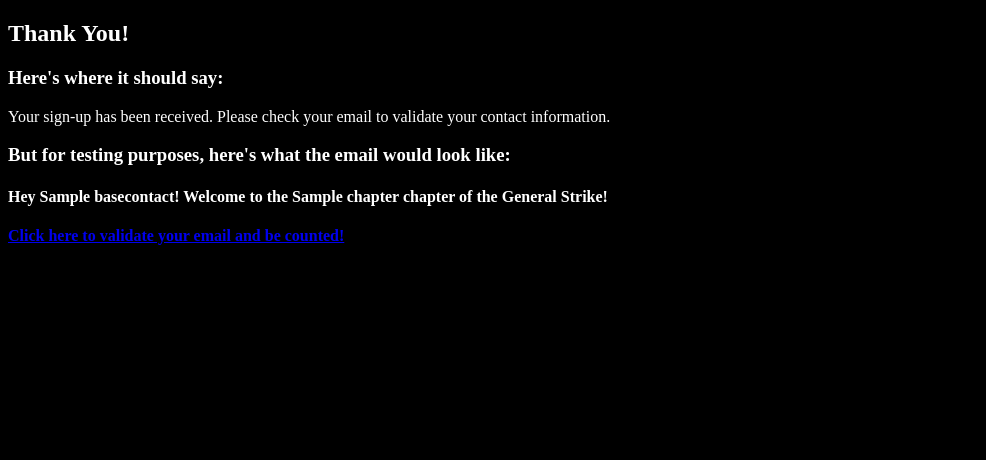
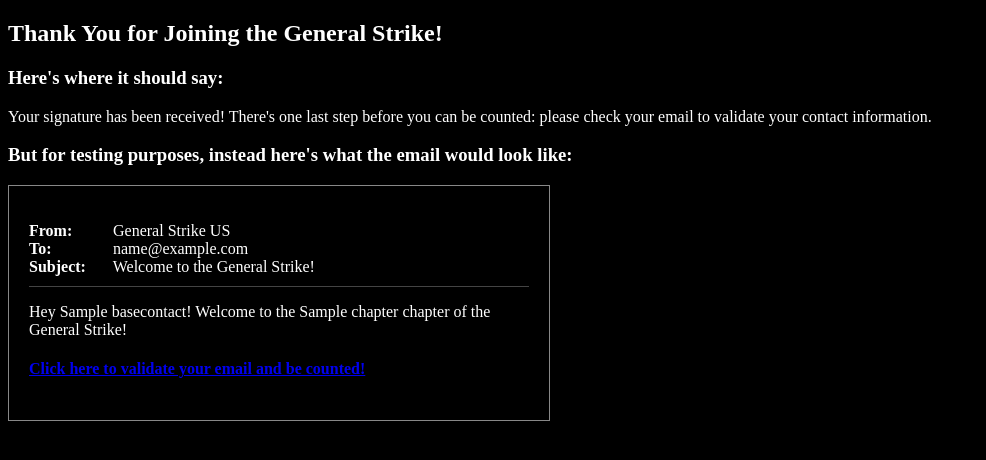
Before and after one commit to GS-US/strikecard-backend, a Django app: page /contacts/contact/1/ in a window 1280 px wide. Shown: the part 89-549 px from the top of the page, without its empty margins (0-986 px from the left). Run offline with Django 5.2, Linux system fonts and the light colour scheme; tables that the repository leaves empty hold one stand-in row (values such as "Sample post"); parts of the project's set-up code (start-up, migrations or seed data) failed here and were passed over.

Commit message:
much fancier fake email,

```diff
--- a/starfish/contacts/templates/contacts/pendingcontact_detail.html
+++ b/starfish/contacts/templates/contacts/pendingcontact_detail.html
@@ -1,10 +1,14 @@
 {% extends 'base.html' %}
 
 {% block content %}
-<h2>Thank You!</h2>
+<h2>Thank You for Joining the General Strike!</h2>
 <h3>Here's where it <strong>should</strong> say:</h3>
-<p>Your sign-up has been received. Please check your email to validate your contact information.</p>
-<h3>But for testing purposes, here's what the email would look like:</h3>
-<h4>Hey {{ object.name }}! Welcome to the {{ object.chapter }} chapter of the General Strike!</h4>
+<p>Your signature has been received! There's one last step before you can be counted: please check your email to validate your contact information.</p>
+<h3>But for testing purposes, instead here's what the email would look like:</h3>
+<div id="fake-email">
+  <p class="header"><strong>From:</strong> General Strike US<br />
+  <strong>To:</strong> {{ object.email }}</br />
+  <strong>Subject:</strong> Welcome to the General Strike!</p>
+<p>Hey {{ object.name }}! Welcome to the {{ object.chapter }} chapter of the General Strike!</p>
 <h4><a href="{{ validation_link }}">Click here to validate your email and be counted!</a></h4>
 {% endblock %}
--- a/starfish/contacts/urls.py
+++ b/starfish/contacts/urls.py
@@ -1,14 +1,19 @@
 from django.urls import path
 from django.views.generic import TemplateView
 
-from .views import PendingContactCreateView, PendingContactDetailView, validate_contact
+from .views import (
+    PendingContactCreateView,
+    PendingContactDetailView,
+    SuccessView,
+    validate_contact,
+)
 
 urlpatterns = [
     path('signup/', PendingContactCreateView.as_view(), name='pending_contact_signup'),
     path('validate/<str:token>/', validate_contact, name='validate_contact'),
     path(
-        'success/',
-        TemplateView.as_view(template_name='contacts/validation_success.html'),
+        'success/<str:slug>/',
+        SuccessView.as_view(),
         name='validation_success',
     ),
     path(
--- a/starfish/contacts/views.py
+++ b/starfish/contacts/views.py
@@ -3,7 +3,7 @@ from django.urls import reverse, reverse_lazy
 from django.views.generic import CreateView, DetailView
 from rules.contrib.views import PermissionRequiredMixin
 
-from chapters.models import ChapterRole
+from chapters.models import Chapter, ChapterRole
 
 from .forms import PendingContactForm
 from .models import Contact, PendingContact
@@ -11,8 +11,9 @@ from .models import Contact, PendingContact
 
 def validate_contact(request, token):
     pending_contact = get_object_or_404(PendingContact, validation_token=token)
-    if pending_contact.validate_contact():
-        return redirect('validation_success')
+    contact = pending_contact.validate_contact()
+    if contact:
+        return redirect('validation_success', slug=contact.chapter.slug)
     else:
         return redirect('validation_failed')
 
@@ -33,3 +34,9 @@ class PendingContactCreateView(CreateView):
 
     def get_success_url(self):
         return reverse('pending_contact_detail', kwargs={'pk': self.object.pk})
+
+
+class SuccessView(DetailView):
+    model = Chapter
+    template_name = 'contacts/validation_success.html'
+    slug_url_kw_arg = 'slug'
--- a/starfish/starfish/templates/base.html
+++ b/starfish/starfish/templates/base.html
@@ -26,6 +26,20 @@ body{
     color: red;
     list-style: none;
 }
+#fake-email {
+    width: 500px;
+    margin: 0px 0 40px 0;
+    padding: 20px;
+    border: 1px solid #888;
+}
+#fake-email .header {
+    padding-bottom: 10px;
+    border-bottom: 1px solid #444;
+}
+#fake-email .header strong{
+    display: inline-block;
+    width: 80px;
+}
 </style>
 <body>
     <div id="header">
```
Also changed, not shown: starfish/contacts/templates/contacts/validation_success.html (+12 -2 lines).
